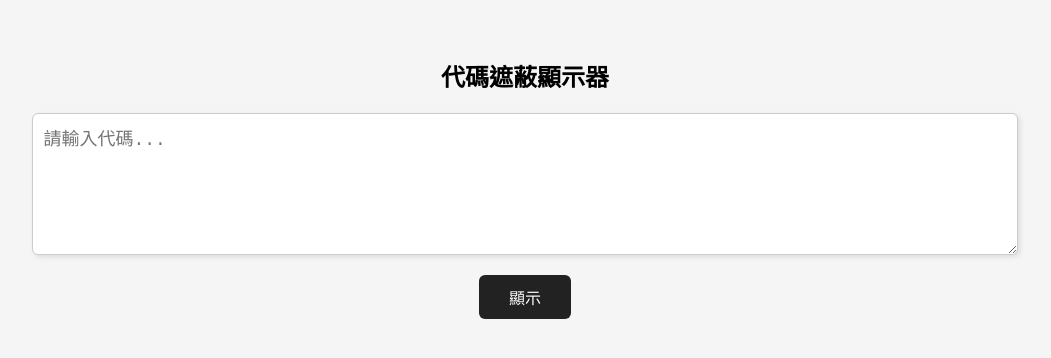
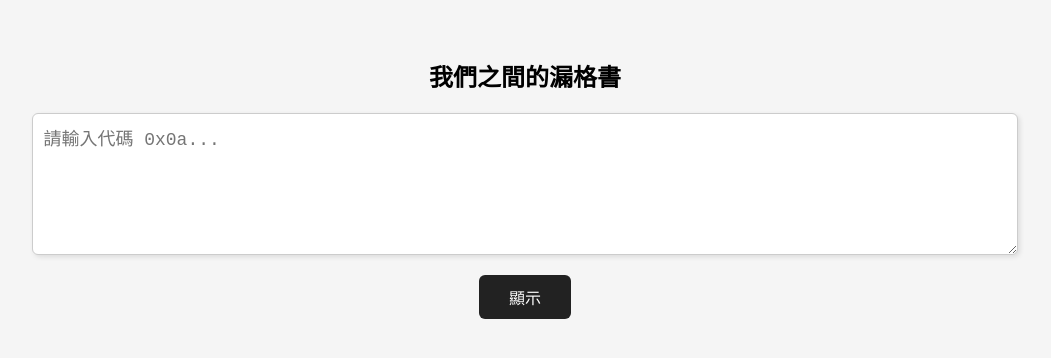
Before and after one commit to PoLin0710/PoLin0710.github.io, a plain HTML site: page index.html in a window 1280 px wide. Shown: the whole page, without its empty margins (115-1166 px from the left). Drawn offline with Linux system fonts and the light colour scheme.

Commit message:
Update title and heading to reflect the correct project name

```diff
--- a/index.html
+++ b/index.html
@@ -2,7 +2,7 @@
 <html lang="zh-TW">
 <head>
   <meta charset="UTF-8" />
-  <title>代碼遮蔽顯示器</title>
+  <title>我們之間的漏格書</title>
   <style>
     body {
       font-family: "Courier New", monospace;
@@ -79,9 +79,9 @@
   </style>
 </head>
 <body>
-  <h2>代碼遮蔽顯示器</h2>
+  <h2>我們之間的漏格書</h2>
 
-  <textarea id="inputText" placeholder="請輸入代碼..."></textarea><br>
+  <textarea id="inputText" placeholder="請輸入代碼 0x0a..."></textarea><br>
 
   <button onclick="showMaskedCode()">顯示</button>
 
```
